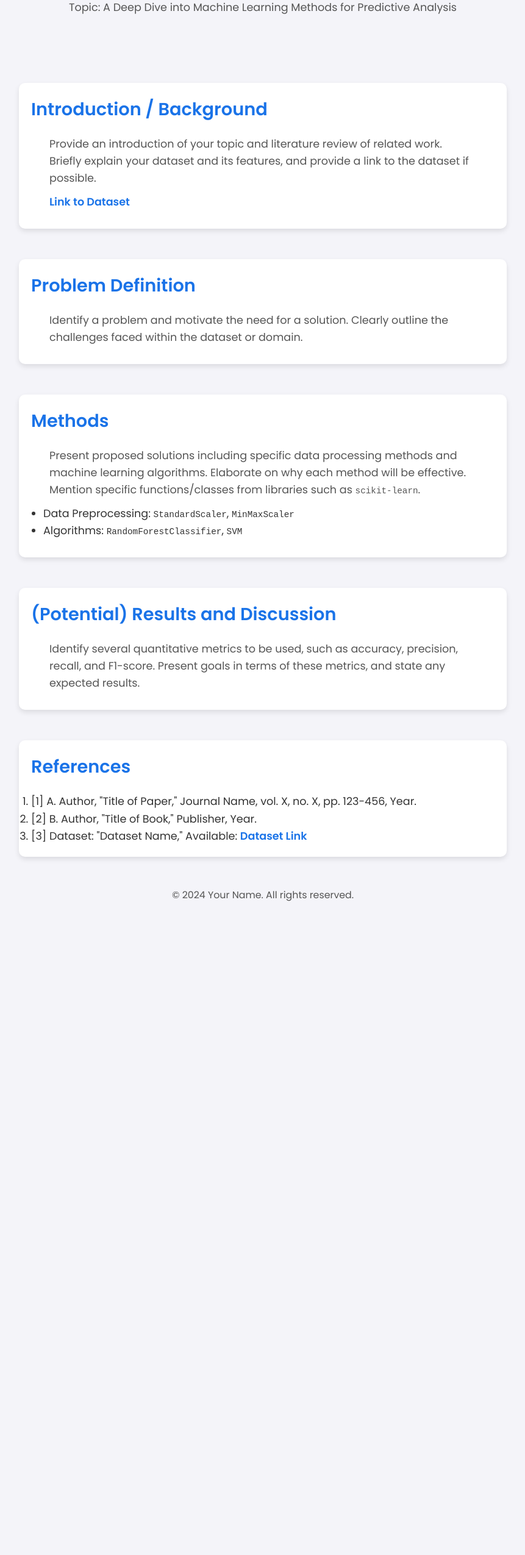
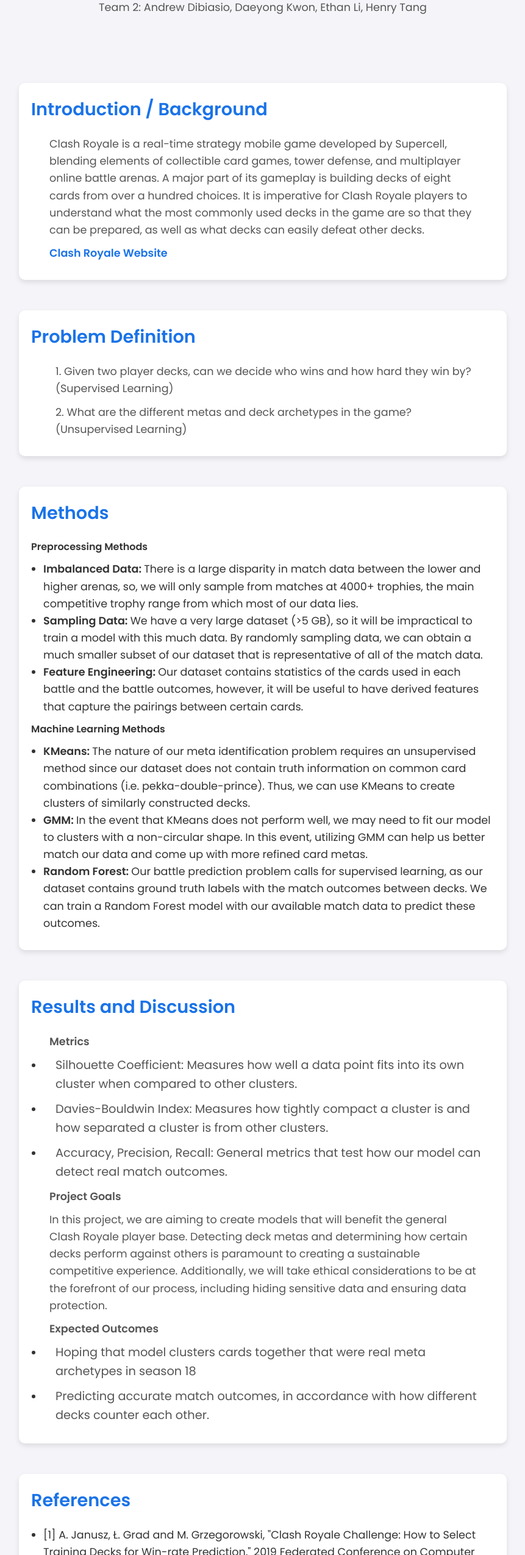
Before and after one commit to DaeyongK/ClashRoyaleMLPages, a plain HTML site: page index.html in a window 1280 px wide. Shown: the part 146-2696 px from the top of the page at 61% size, without its empty margins (209-1070 px from the left). Before the commit the page ends 1656 px from the top, so only its background shows below. Drawn offline with Linux system fonts and the light colour scheme.

Commit message:
second commit

```diff
--- a/index.html
+++ b/index.html
@@ -3,52 +3,86 @@
 <head>
     <meta charset="UTF-8">
     <meta name="viewport" content="width=device-width, initial-scale=1.0">
-    <title>Project Proposal</title>
+    <title>ML Project Proposal</title>
     <link href="https://fonts.googleapis.com/css2?family=Poppins:wght@300;400;600&display=swap" rel="stylesheet">
     <link rel="stylesheet" href="styles.css">
 </head>
 <body>
     <header>
-        <h1>Project Proposal</h1>
-        <p>Topic: A Deep Dive into Machine Learning Methods for Predictive Analysis</p>
+        <h1>ML Project Proposal: Clash Royale</h1>
+        <p>Team 2: Andrew Dibiasio, Daeyong Kwon, Ethan Li, Henry Tang</p>
     </header>
 
     <section id="introduction">
         <h2>Introduction / Background</h2>
-        <p>Provide an introduction of your topic and literature review of related work. Briefly explain your dataset and its features, and provide a link to the dataset if possible.</p>
-        <p><a href="dataset-link-here">Link to Dataset</a></p>
+        <p>Clash Royale is a real-time strategy mobile game developed by Supercell, blending elements of collectible card games,
+        tower defense, and multiplayer online battle arenas. A major part of its gameplay is building decks of eight cards from
+        over a hundred choices. It is imperative for Clash Royale players to understand what the most commonly used decks in the
+        game are so that they can be prepared, as well as what decks can easily defeat other decks.</p>
+        <p><a href="https://supercell.com/en/games/clashroyale/">Clash Royale Website</a></p>
     </section>
 
     <section id="problem-definition">
         <h2>Problem Definition</h2>
-        <p>Identify a problem and motivate the need for a solution. Clearly outline the challenges faced within the dataset or domain.</p>
+        <ul>
+            <p>1. Given two player decks, can we decide who wins and how hard they win by? (Supervised Learning)</p>
+            <p>2. What are the different metas and deck archetypes in the game? (Unsupervised Learning)</p>
+        </ul>
     </section>
 
     <section id="methods">
         <h2>Methods</h2>
-        <p>Present proposed solutions including specific data processing methods and machine learning algorithms. Elaborate on why each method will be effective. Mention specific functions/classes from libraries such as <code>scikit-learn</code>.</p>
+        <h4>Preprocessing Methods</h4>
         <ul>
-            <li>Data Preprocessing: <code>StandardScaler</code>, <code>MinMaxScaler</code></li>
-            <li>Algorithms: <code>RandomForestClassifier</code>, <code>SVM</code></li>
+            <li><b>Imbalanced Data: </b>There is a large disparity in match data between the lower and higher arenas, so, we will only sample from matches at 4000+ trophies, the main competitive trophy range from which most of our data lies.</li>
+            <li><b>Sampling Data: </b>We have a very large dataset (>5 GB), so it will be impractical to train a model with this much data. By randomly sampling data, we can obtain a much smaller subset of our dataset that is representative of all of the match data.</li>
+            <li><b>Feature Engineering: </b>Our dataset contains statistics of the cards used in each battle and the battle outcomes, however, it will be useful to have derived features that capture the pairings between certain cards.</li>
+        </ul>
+        <h4>Machine Learning Methods</h4>
+        <ul>
+            <li><b>KMeans: </b>The nature of our meta identification problem requires an unsupervised method since our dataset does not contain truth information on common card combinations (i.e. pekka-double-prince). Thus, we can use KMeans to create clusters of similarly constructed decks.</li>
+            <li><b>GMM: </b>In the event that KMeans does not perform well, we may need to fit our model to clusters with a non-circular shape. In this event, utilizing GMM can help us better match our data and come up with more refined card metas.</li>
+            <li><b>Random Forest: </b>Our battle prediction problem calls for supervised learning, as our dataset contains ground truth labels with the match outcomes between decks. We can train a Random Forest model with our available match data to predict these outcomes.</li>
         </ul>
     </section>
 
     <section id="results">
-        <h2>(Potential) Results and Discussion</h2>
-        <p>Identify several quantitative metrics to be used, such as accuracy, precision, recall, and F1-score. Present goals in terms of these metrics, and state any expected results.</p>
+        <h2>Results and Discussion</h2>
+        <p><b>Metrics</b></p>
+        <ul>
+            <li><p>Silhouette Coefficient: Measures how well a data point fits into its own cluster when compared to other clusters.</p></li>
+            <li><p>Davies-Bouldwin Index: Measures how tightly compact a cluster is and how separated a cluster is from other clusters.</p></li>
+            <li><p>Accuracy, Precision, Recall: General metrics that test how our model can detect real match outcomes.</p></li>
+        </ul>
+        <p><b>Project Goals</b></p>
+        <p>In this project, we are aiming to create models that will benefit the general Clash Royale player base. Detecting deck metas and
+        determining how certain decks perform against others is paramount to creating a sustainable competitive experience. Additionally, we
+        will take ethical considerations to be at the forefront of our process, including hiding sensitive data and ensuring data protection.
+        </p>
+        <p><b>Expected Outcomes</b></p>
+        <ul>
+            <li><p>Hoping that model clusters cards together that were real meta archetypes in season 18</p></li>
+            <li><p>Predicting accurate match outcomes, in accordance with how different decks counter each other.</p></li>
+        </ul>
     </section>
 
     <section id="references">
         <h2>References</h2>
-        <ol>
-            <li>[1] A. Author, "Title of Paper," Journal Name, vol. X, no. X, pp. 123-456, Year.</li>
-            <li>[2] B. Author, "Title of Book," Publisher, Year.</li>
-            <li>[3] Dataset: "Dataset Name," Available: <a href="dataset-link-here">Dataset Link</a></li>
-        </ol>
+        <ul>
+            <li>[1] A. Janusz, Ł. Grad and M. Grzegorowski, "Clash Royale Challenge: How to Select Training Decks for Win-rate Prediction," 2019 Federated Conference on Computer Science and Information Systems (FedCSIS), Leipzig, Germany, 2019, pp. 3-6, doi: 10.15439/2019F365.</li>
+            <li>[2] L. Zang and W. Luo, "A User-based Collaborative Filtering System for Deck Recommendation in Game Clash Royale," 2022 14th International Conference on Computer Research and Development (ICCRD), Shenzhen, China, 2022, pp. 126-130, doi: 10.1109/ICCRD54409.2022.9730614.</li>
+            <li>[3] A. Janusz, Ł. Grad and D. Slęzak, "Utilizing Hybrid Information Sources to Learn Representations of Cards in Collectible Card Video Games," 2018 IEEE International Conference on Data Mining Workshops (ICDMW), Singapore, 2018, pp. 422-429, doi: 10.1109/ICDMW.2018.00069.</li>
+            <li>[4] A. Janusz, D. Slezak, S. Stawicki and K. Stencel, "SENSEI: An Intelligent Advisory System for the eSport Community and Casual Players," 2018 IEEE/WIC/ACM International Conference on Web Intelligence (WI), Santiago, Chile, 2018, pp. 754-757, doi: 10.1109/WI.2018.00010.</li>
+        </ul>
     </section>
 
+    <section id="2340stuff">
+        <h2>Gantt Chart & Contributions</h2>
+        <p><a href="https://docs.google.com/spreadsheets/d/1jmYt7AdiHwgGTbRidTdefOQ8_jtbpmUOhT6csODDMPA/edit?usp=sharing">Link to Gantt Chart</a></p>
+        <img src="contributions.png" alt="Contributions">
+    </section>
     <footer>
-        <p>&copy; 2024 Your Name. All rights reserved.</p>
+        <p>&copy; 2024 ML Project.</p>
     </footer>
 </body>
 </html>
--- a/styles.css
+++ b/styles.css
@@ -70,3 +70,11 @@
     font-size: 0.9em;
     color: #777;
 }
+
+img {
+    max-width: 100%;   /* Ensures the image doesn't go beyond the container */
+    height: auto;      /* Maintains the aspect ratio */
+    display: block;    /* Removes any extra space below the image */
+    margin: 20px auto; /* Centers the image and adds some margin */
+    border-radius: 8px; /* Optional: Adds rounded corners to the image */
+}
```
Also changed, not shown: contributions.png (added).
